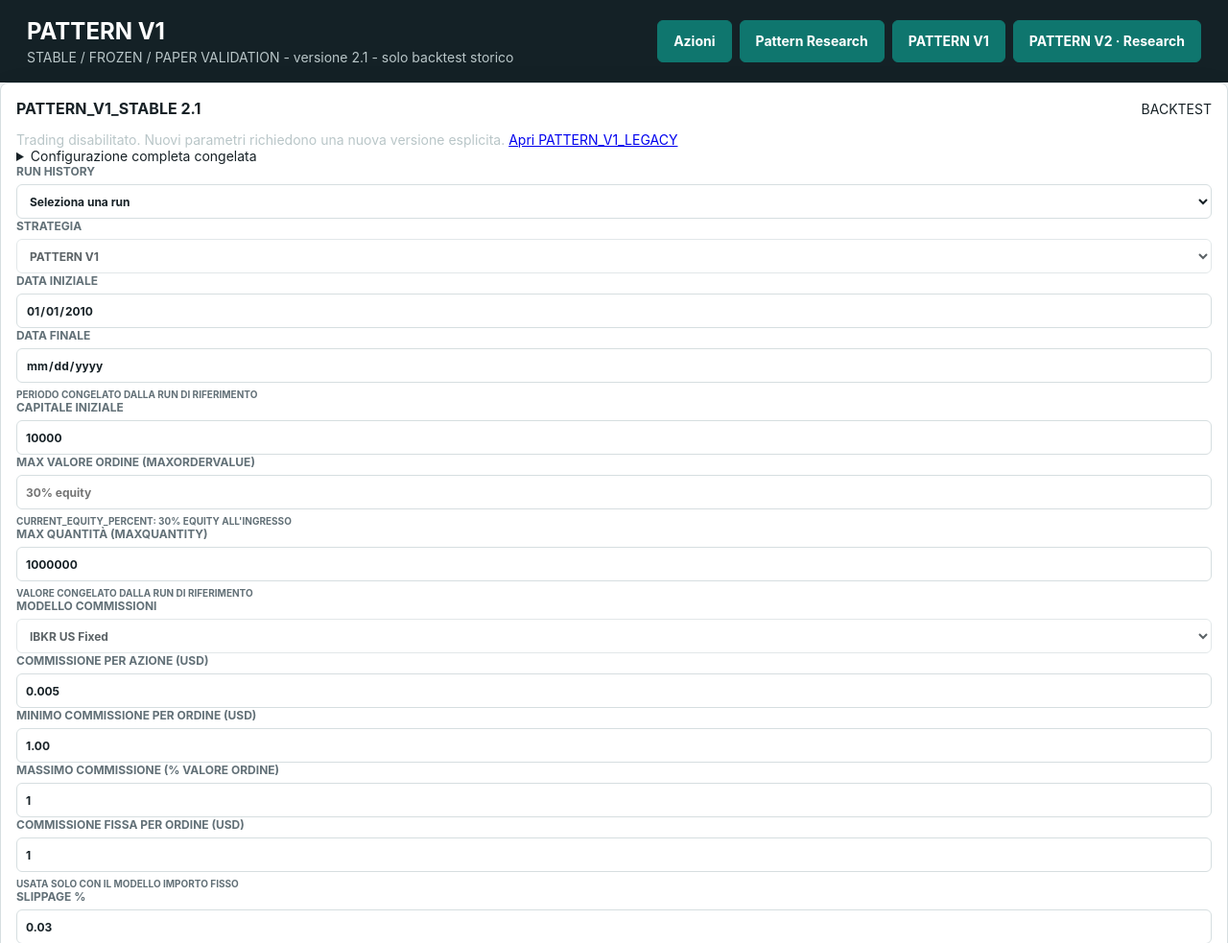
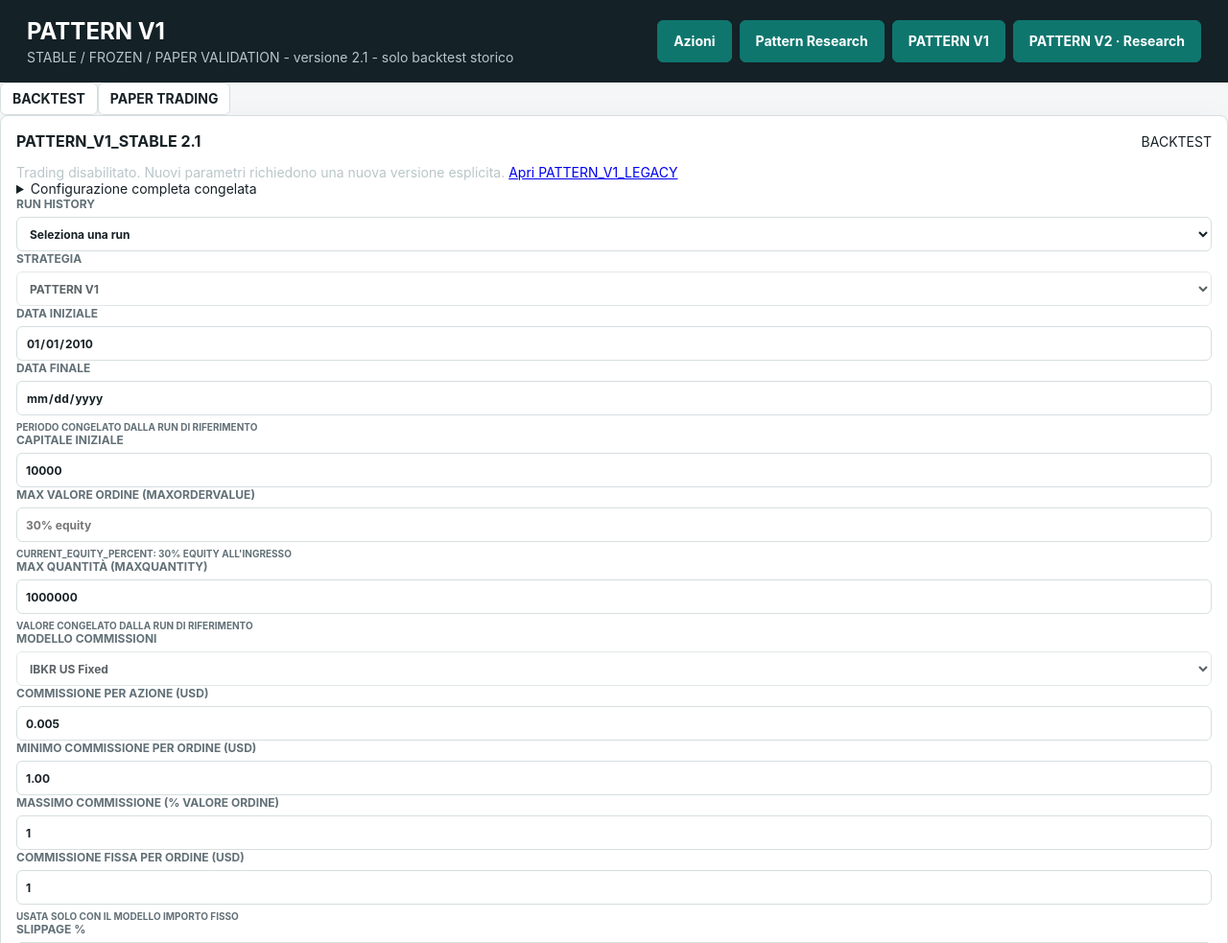
Before and after one commit to andreademartini/ibkr-java-trading-system-milestone2, a Spring Boot app: page /pattern-v1.html in a window 1280 px wide. Shown: the top 983 px of the page at 96% size. Run offline with Spring Boot 4, Linux system fonts and the light colour scheme; some libraries are stand-ins or nearby versions.

Commit message:
Creato patternv1 definitivo per paper trading creata interfaccia

```diff
--- a/src/main/resources/static/pattern-v1.html
+++ b/src/main/resources/static/pattern-v1.html
@@ -5,12 +5,15 @@
   <title>PATTERN V1 · Backtest</title>
   <link rel="stylesheet" href="/app.css"><link rel="stylesheet" href="/research.css">
   <link rel="stylesheet" href="/trading-chart.css"><link rel="stylesheet" href="/pattern-v1.css">
+  <link rel="stylesheet" href="/pattern-v1-paper.css">
 </head>
 <body>
 <header class="topbar"><div><h1>PATTERN V1</h1><p>STABLE / FROZEN / PAPER VALIDATION - versione 2.1 - solo backtest storico</p></div>
   <nav class="top-actions"><a class="link-button" href="/">Azioni</a><a class="link-button" href="/research.html">Pattern Research</a><a class="link-button active-link" href="/pattern-v1.html">PATTERN V1</a><a class="link-button" href="/pattern-v2.html">PATTERN V2 · Research</a></nav>
 </header>
 <main class="research-shell">
+  <nav class="paper-tabs" aria-label="Modalit? PATTERN V1"><button type="button" id="paper-tab-backtest" class="selected">BACKTEST</button><button type="button" id="paper-tab-paper">PAPER TRADING</button></nav>
+  <div id="v1-backtest-panel">
   <section class="panel research-config">
     <div class="panel-heading"><h2>PATTERN_V1_STABLE 2.1</h2><span class="research-only">BACKTEST</span></div>
     <p>Trading disabilitato. Nuovi parametri richiedono una nuova versione esplicita. <a href="/pattern-v1-legacy.html">Apri PATTERN_V1_LEGACY</a></p><details><summary>Configurazione completa congelata</summary><pre id="v1-frozen-config"></pre></details><label>Run History <select id="v1-history"><option value="">Seleziona una run</option></select></label><form id="v1-form" class="research-form">
@@ -47,7 +50,34 @@
     <div id="v1-info" class="trade-info-panel"></div><div id="v1-timeline" class="trade-event-timeline"></div><div id="v1-event-detail" hidden></div>
     <p id="v1-pattern-info"></p>
   </section>
+
+  </div>
+  <section id="paper-panel" class="panel" hidden>
+    <div class="panel-heading"><div><h2>PAPER TRADING ? PATTERN V1</h2><p>Strategia congelata ? conto simulato autorizzato ? equity virtuale dedicata</p></div><strong id="paper-mode" class="paper-badge">DISABLED</strong></div>
+    <p id="paper-message" role="status">Accedi per leggere lo stato del backend e usare i controlli amministrativi.</p>
+    <form id="paper-login" class="paper-login"><label>Accesso amministrativo<input id="paper-token" type="password" autocomplete="off" placeholder="Token amministrativo" required></label><button type="submit">Accedi</button><p id="paper-access-info"></p></form>
+    <div id="paper-controls" hidden>
+      <div class="paper-actions"><button id="paper-connect" type="button">Verifica connessione IBKR</button><button id="paper-start" type="button" class="paper-play">? AVVIA PAPER AUTO</button><button id="paper-stop" type="button" class="paper-stop">? FERMA NUOVI INGRESSI</button><button id="paper-kill" type="button" class="paper-kill">EMERGENZA / KILL SWITCH</button><button id="paper-refresh" type="button">AGGIORNA STATO</button><button id="paper-shadow" type="button">AVVIA SHADOW</button><button id="paper-reset" type="button">Reset amministrativo kill switch</button><a id="paper-export" class="link-button" href="/api/pattern-v1/paper/export/excel">Export Excel PAPER</a><button id="paper-logout" type="button">Esci</button></div>
+      <p class="research-note">Ferma nuovi ingressi mantiene le protezioni e la gestione delle uscite. Il kill switch richiede conferma e reset esplicito. Un refresh aggiorna lo stato senza trasmettere ordini.</p>
+      <div class="paper-grid"><section><h3>Connessione e strategia</h3><dl id="paper-connection"></dl></section><section><h3>Controlli di attivazione</h3><ul id="paper-checks" class="paper-checks"></ul></section></div>
+      <h3>Capitale virtuale V1</h3><div id="paper-capital" class="paper-metrics"></div>
+      <h3>Performance da esecuzioni IBKR</h3><div id="paper-performance" class="paper-metrics"></div><p id="paper-pending-fees"></p>
+      <div id="paper-equity" class="paper-equity" aria-label="Equity curve PAPER"></div>
+      <details><summary>Limiti operativi supplementari</summary><p>Imposta esplicitamente i limiti prima dell'avvio. Questi controlli operativi non modificano la strategia congelata.</p><form id="paper-limits" class="paper-limits"><label>Daily Loss Limit (USD)<input name="dailyLoss" type="number" min="0.01" step="0.01" required></label><label>Portfolio Drawdown Limit (%)<input name="portfolioDrawdownPercent" type="number" min="0.01" max="100" step="0.01" required></label><label>Maximum Open Positions<input name="maxOpenPositions" type="number" min="1" step="1" required></label><label>Maximum New Orders Per Day<input name="maxNewOrdersPerDay" type="number" min="1" step="1" required></label><label>Maximum Aggregate Exposure (%)<input name="maxAggregateExposurePercent" type="number" min="0.01" max="100" step="0.01" required></label><button type="submit">Salva limiti operativi</button></form></details>
+      <h3>Posizioni aperte e protezioni</h3><div id="paper-positions" class="table-scroll"></div>
+      <h3>Ordini pendenti ed eseguiti</h3><div id="paper-orders" class="table-scroll"></div>
+      <h3>Operazioni chiuse</h3><div id="paper-closed" class="table-scroll"></div>
+      <h3>Performance SHADOW sugli stessi segnali</h3><div id="paper-shadow-performance" class="paper-metrics"></div><p>Simulazione su barre complete, separata dalle esecuzioni IBKR. I risultati SHADOW sono nell?export dedicato.</p>
+      <h3>Segnali PAPER / SHADOW</h3><div id="paper-signals" class="table-scroll"></div>
+      <h3>Confronto teorico / PAPER sugli stessi segnali</h3><div id="paper-comparison" class="table-scroll"></div>
+      <h3>Storico eventi</h3><div id="paper-events" class="table-scroll"></div>
+      <details open><summary>Limitazioni e interventi richiesti</summary><ul id="paper-limitations"></ul></details>
+      <details><summary>Configurazione congelata effettiva</summary><pre id="paper-frozen"></pre></details>
+    </div>
+  </section>
+
 </main>
 <script src="/vendor/lightweight-charts.standalone.production.js"></script>
 <script src="/trading-chart.js"></script><script src="/pattern-v1-metrics.js"></script><script src="/pattern-v1-stable.js"></script>
+<script src="/pattern-v1-paper.js"></script>
 </body></html>
```
Also changed, not shown: src/main/java/it/andreademartini/trading/ibkr/IbkrApiClient.java (+9 -0 lines), src/main/java/it/andreademartini/trading/ibkr/IbkrEWrapper.java (+25 -0 lines), src/main/java/it/andreademartini/trading/ibkr/IbkrEventListener.java (+13 -0 lines).
